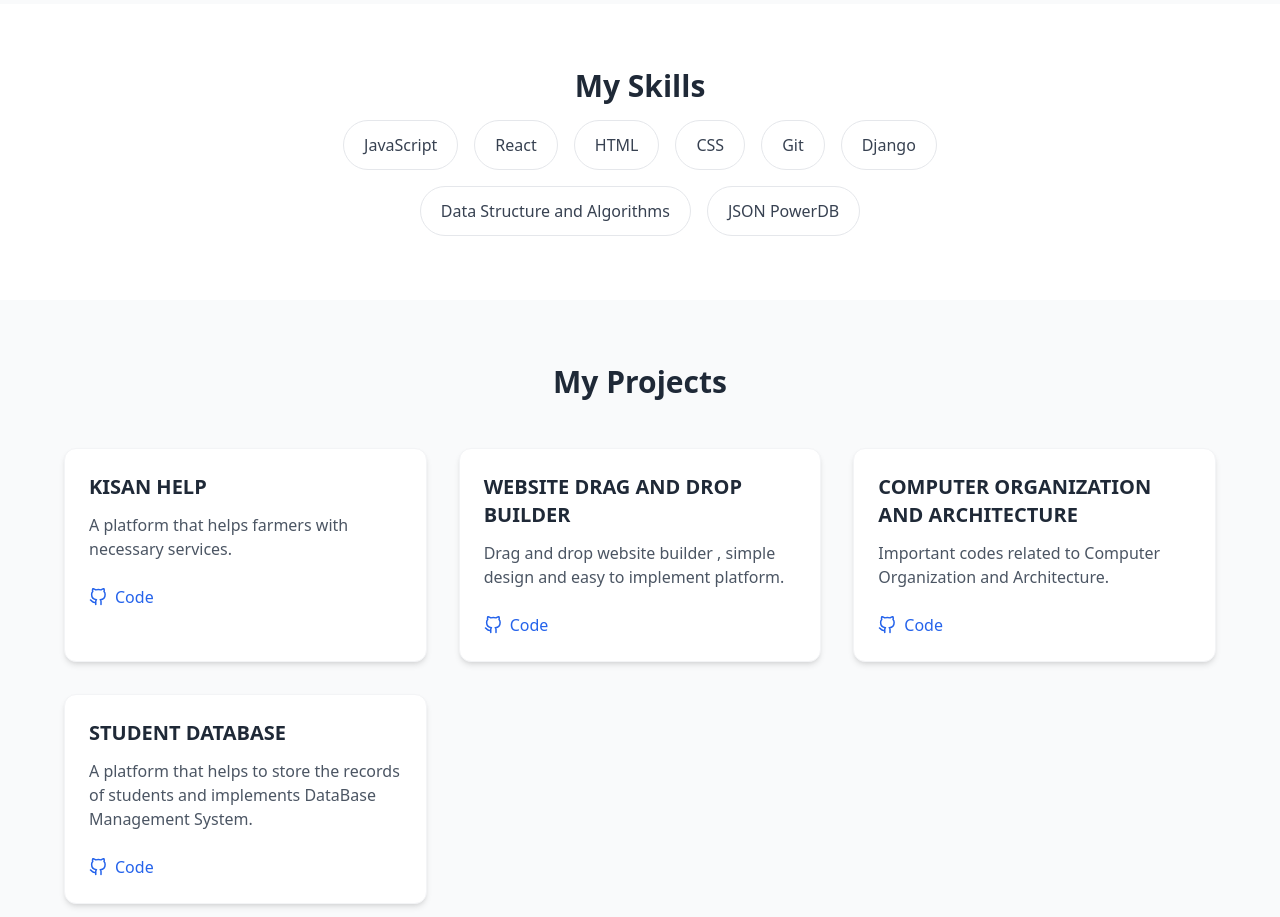
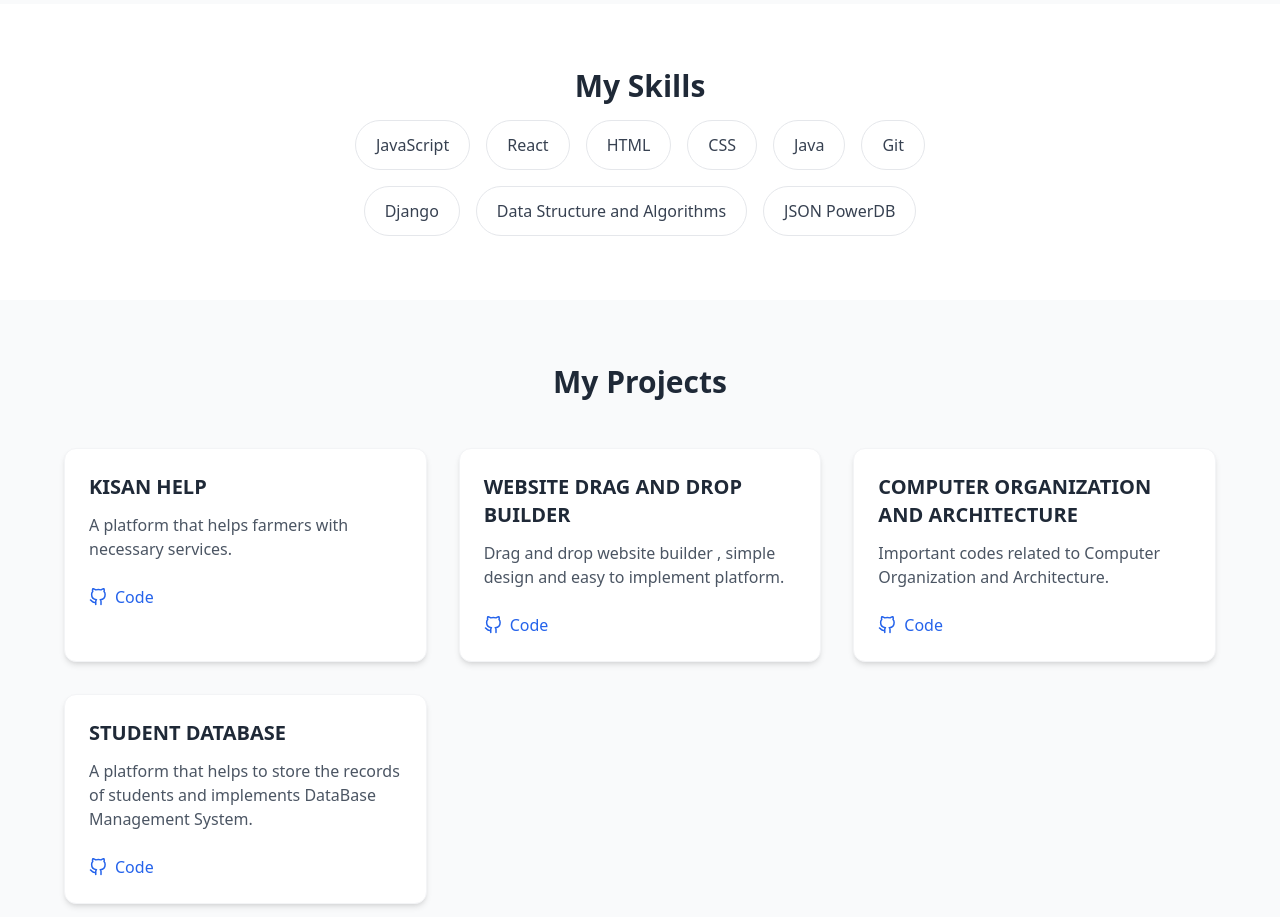
Before and after one commit to ShanpreetSingh/Portfolio, a React (Create React App) app: page / in a window 1280 px wide. Shown: the part 1260-2177 px from the top of the page. Built offline with nearby package versions, Linux system fonts and the light colour scheme.

Commit message:
Added java as skill

```diff
--- a/src/components/Skills.jsx
+++ b/src/components/Skills.jsx
@@ -1,6 +1,6 @@
 const skills = [
   'JavaScript', 'React',
-  'HTML', 'CSS',
+  'HTML', 'CSS', 'Java',
   'Git', 'Django',
   'Data Structure and Algorithms','JSON PowerDB'
 ];
```
